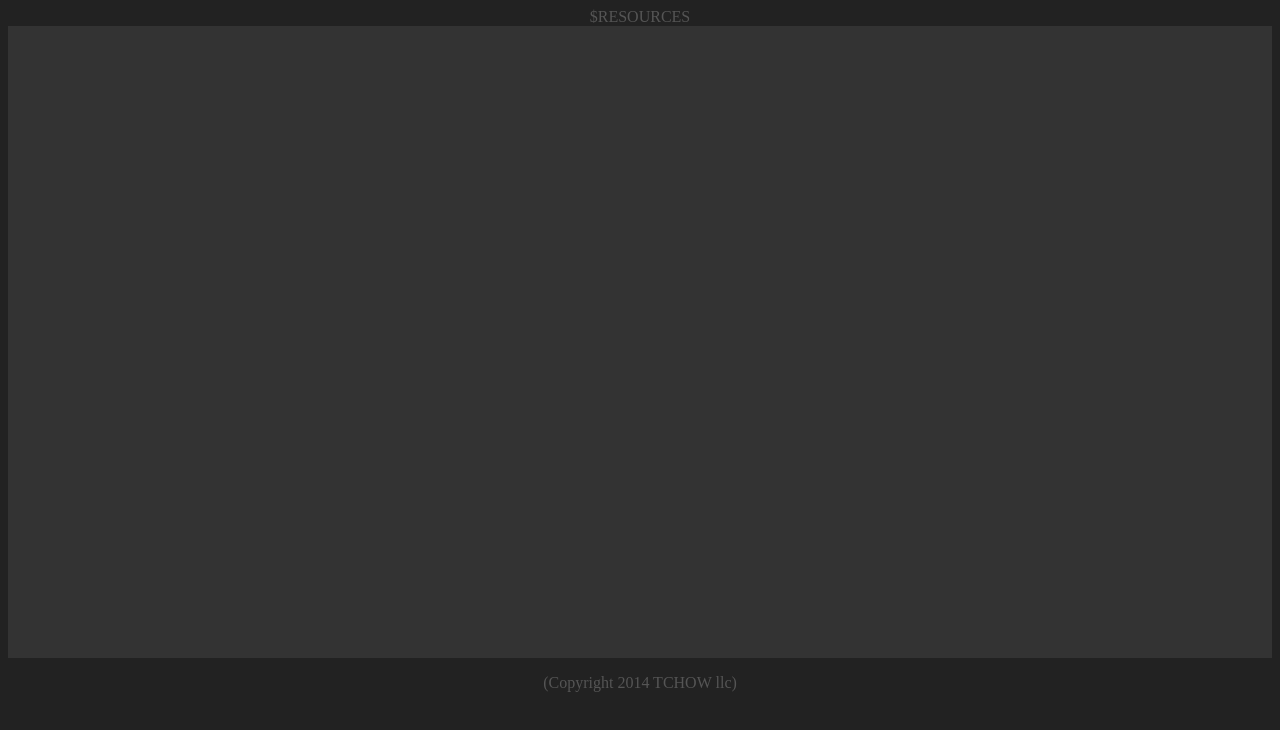
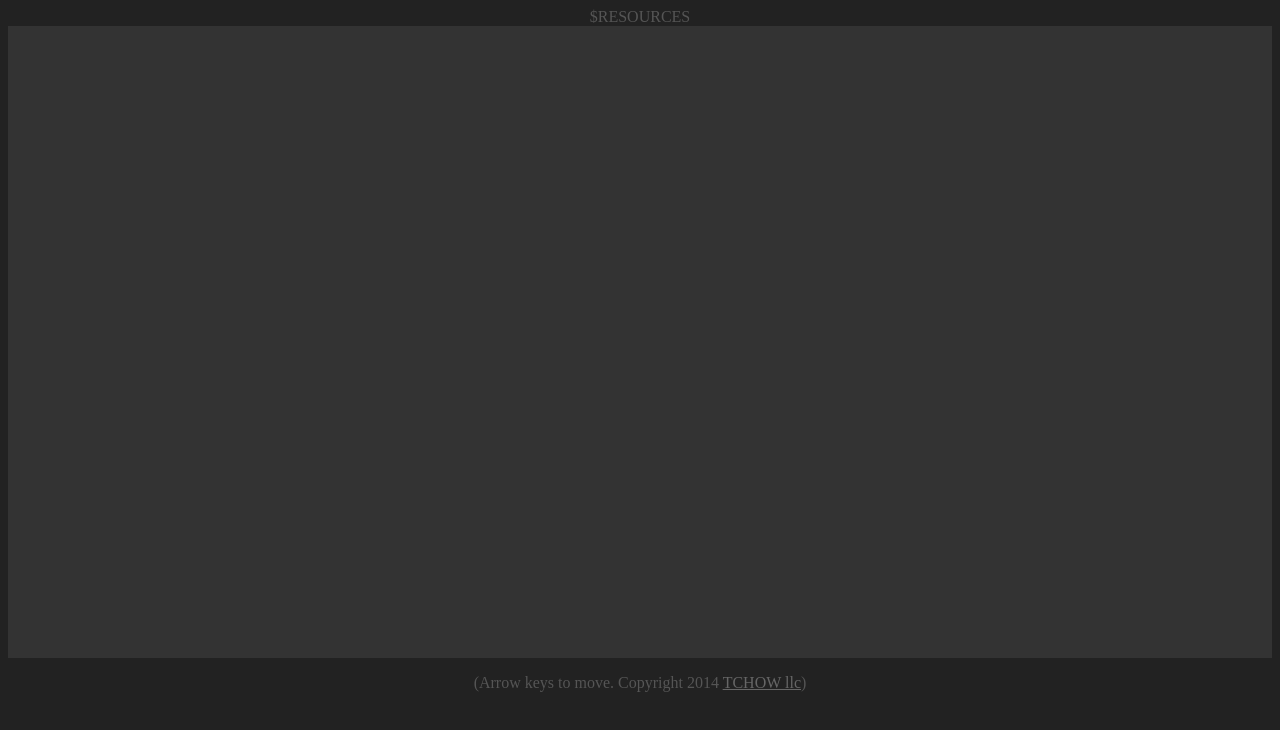
Before and after one commit to ixchow/flop, a plain HTML site: page tools/skel/index.html in a window 1280 px wide. Drawn offline with Linux system fonts and the light colour scheme.

Commit message:
keeping it linked in

```diff
--- a/tools/skel/index.html
+++ b/tools/skel/index.html
@@ -42,7 +42,7 @@ a {
 	<canvas id="canvas"></canvas>
 </div>
 <p>
-(Copyright 2014 TCHOW llc)
+(Arrow keys to move. Copyright 2014 <a href="http://tchow.com/games/">TCHOW llc</a>)
 </p>
 </body>
 </html>
```
